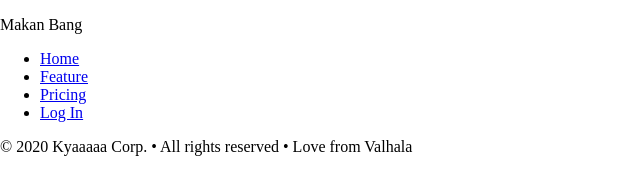
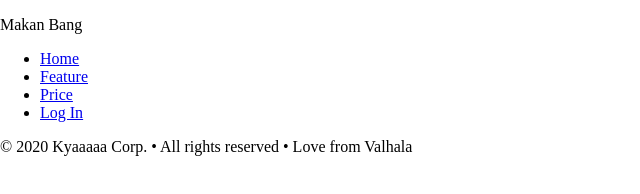
Before and after one commit to ErwinArif/HTML5, a plain HTML site: page pricing.html in a window 1280 px wide. Shown: the full height of the page, 0-640 px from the left. Drawn offline with Linux system fonts and the light colour scheme.

Commit message:
ubah file navigasi di pricing.html

```diff
--- a/pricing.html
+++ b/pricing.html
@@ -1,14 +1,16 @@
 <!DOCTYPE html>
 <html lang="en">
+
 <head>
     <meta charset="UTF-8">
     <meta name="viewport" content="width=device-width, initial-scale=1.0">
     <meta http-equiv="X-UA-Compatible" content="ie=edge">
     <title>Pricing - Makan Bang</title>
 
-    <link rel="stylesheet" href="style/main.css"/>
+    <link rel="stylesheet" href="style/main.css" />
 
 </head>
+
 <body>
     <p>
         Makan Bang
@@ -22,7 +24,7 @@
                 <a href="feature.html">Feature</a>
             </li>
             <li>
-                <a href="pricing.html">Pricing</a>
+                <a href="pricing.html">Price</a>
             </li>
             <li>
                 <a href="login.html">Log In</a>
@@ -37,4 +39,5 @@
     </footer>
 
 </body>
+
 </html>
```
